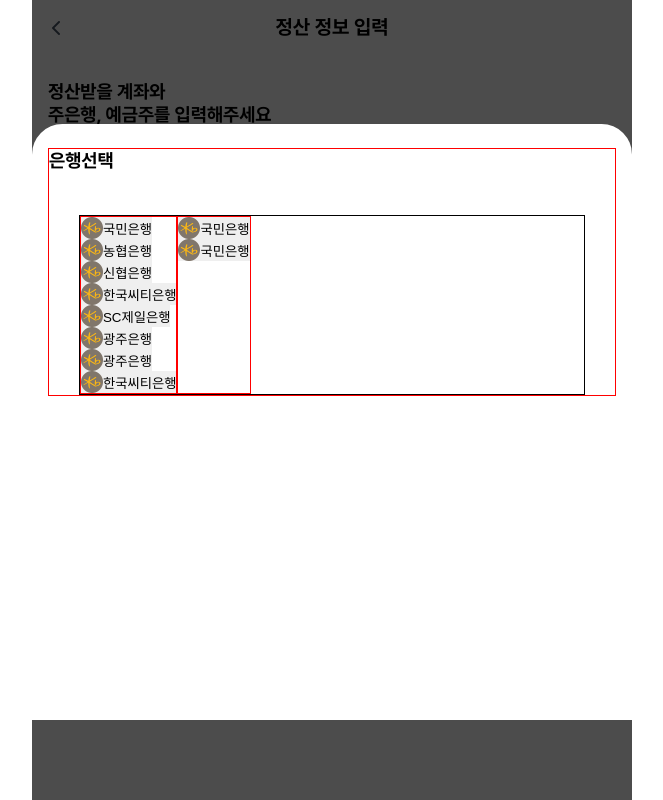
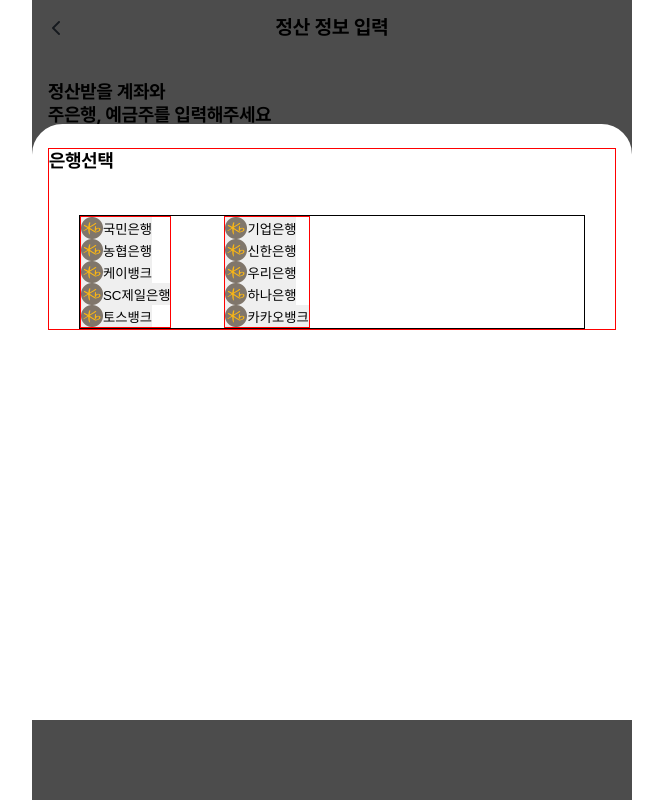
Before and after one commit to WE-ARE-RACCOONS/postgraduate-front, a Next.js app: page /senior/account in a window 1280 px wide. Both pictures are taken after a click on the button "은행을 선택해주세요.". Shown: the whole page, without its empty margins (308-971 px from the left). Built offline with nearby package versions, Linux system fonts and the light colour scheme.

Commit message:
RAC-279 feat:은행 정렬 및 이름

```diff
--- a/src/components/Mentoring/MentoringSpec/SmentoringSpec/SmentoringSpec.styled.ts
+++ b/src/components/Mentoring/MentoringSpec/SmentoringSpec/SmentoringSpec.styled.ts
@@ -50,13 +50,9 @@ export const UserInfo = styled.div`
   line-height: 140%; /* 1.05rem */
 `;
 export const ModalMentoringBackground = styled.div`
-  top: 0;
-  left: 0;
   width: 100%;
   height: 100vh;
   overflow: auto;
-  z-index: 2;
-  background-color: white;
   #mmtop {
     color: #212529;
     text-align: center;
--- a/src/components/Modal/FullModal/FullModal.styled.ts
+++ b/src/components/Modal/FullModal/FullModal.styled.ts
@@ -2,8 +2,9 @@ import styled from 'styled-components';
 
 export const FullModalContainer = styled.div`
   width: 600px;
-  height: 100%;
+  height: 100vh;
   position: fixed;
+  overflow: auto;
   top: 0;
   left: 50%;
   transform: translateX(-50%);
--- a/src/components/SingleForm/BankForm/BankForm.styled.ts
+++ b/src/components/SingleForm/BankForm/BankForm.styled.ts
@@ -14,6 +14,7 @@ export const BankRight = styled.div`
 `;
 export const BankLeft = styled.div`
   border: 1px solid red;
+  margin-right: 3.31rem;
 `;
 export const BankColumn = styled.button`
   border: none;
--- a/src/components/SingleForm/BankForm/BankForm.tsx
+++ b/src/components/SingleForm/BankForm/BankForm.tsx
@@ -29,42 +29,42 @@ function BankForm({ clickHandler }: { clickHandler: () => void }) {
             {BANK_NAME.k}
           </BankColumn>
           <BankColumn onClick={() => handleClick(BANK_NAME.n)}>
-            <Image src={kbank} alt="국민은행" width={22} height={22} />
+            <Image src={kbank} alt="농협은행" width={22} height={22} />
             {BANK_NAME.n}
           </BankColumn>
           <BankColumn>
-            <Image src={kbank} alt="국민은행" width={22} height={22} />
-            {BANK_NAME.s}
+            <Image src={kbank} alt="케이뱅크" width={22} height={22} />
+            {BANK_NAME.ky}
           </BankColumn>
           <BankColumn>
-            <Image src={kbank} alt="국민은행" width={22} height={22} />
-            {BANK_NAME.h}
-          </BankColumn>
-          <BankColumn>
-            <Image src={kbank} alt="국민은행" width={22} height={22} />
+            <Image src={kbank} alt="SC제일은행" width={22} height={22} />
             {BANK_NAME.sc}
           </BankColumn>
           <BankColumn>
-            <Image src={kbank} alt="국민은행" width={22} height={22} />
-            {BANK_NAME.g}
-          </BankColumn>
-          <BankColumn>
-            <Image src={kbank} alt="국민은행" width={22} height={22} />
-            {BANK_NAME.g}
-          </BankColumn>
-          <BankColumn>
-            <Image src={kbank} alt="국민은행" width={22} height={22} />
-            {BANK_NAME.h}
+            <Image src={kbank} alt="토스뱅크" width={22} height={22} />
+            {BANK_NAME.t}
           </BankColumn>
         </BankLeft>
         <BankRight>
           <BankColumn>
-            <Image src={kbank} alt="국민은행" width={22} height={22} />
-            국민은행
+            <Image src={kbank} alt="기업은행" width={22} height={22} />
+            {BANK_NAME.ki}
           </BankColumn>
           <BankColumn>
-            <Image src={kbank} alt="국민은행" width={22} height={22} />
-            국민은행
+            <Image src={kbank} alt="신한은행" width={22} height={22} />
+            {BANK_NAME.si}
+          </BankColumn>
+          <BankColumn>
+            <Image src={kbank} alt="우리은행" width={22} height={22} />
+            {BANK_NAME.u}
+          </BankColumn>
+          <BankColumn>
+            <Image src={kbank} alt="하나은행" width={22} height={22} />
+            {BANK_NAME.ha}
+          </BankColumn>
+          <BankColumn>
+            <Image src={kbank} alt="카카오뱅크" width={22} height={22} />
+            {BANK_NAME.ka}
           </BankColumn>
         </BankRight>
       </BankBox>
--- a/src/constants/bank/bank.ts
+++ b/src/constants/bank/bank.ts
@@ -1,20 +1,13 @@
 export const BANK_NAME = {
   k: '국민은행',
   n: '농협은행',
-  s: '신협은행',
-  h: '한국씨티은행',
+  ky: '케이뱅크',
   sc: 'SC제일은행',
-  g: '광주은행',
-  d: '도이치은행',
-  b: '부산은행',
-  j: '저축은행',
+  t: '토스뱅크',
   ki: '기업은행',
   si: '신한은행',
   u: '우리은행',
   ha: '하나은행',
-  ku: '경남은행',
-  de: '대구은행',
-  ba: '뱅크오브아메리카',
-  sa: '산림조합중앙회',
   ka: '카카오뱅크',
+
 };
```
